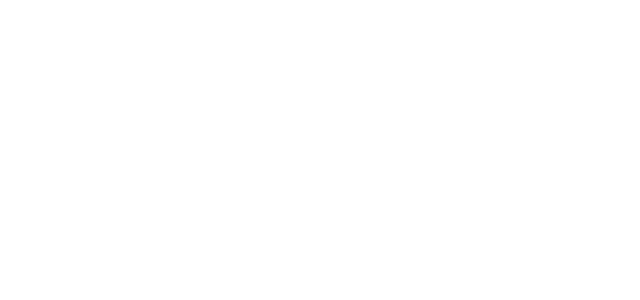
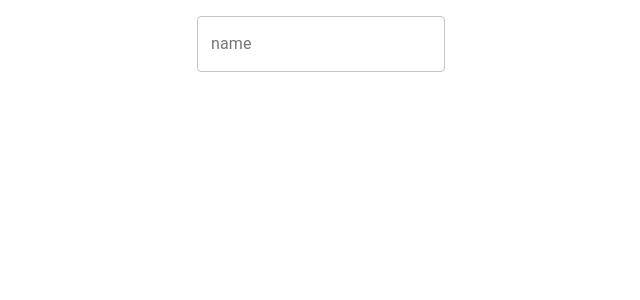
Before and after one commit to Tarun047/ZeMoSo-Assignments, a React (Create React App) app in the folder React-Practice/resumemaker/: page / in a window 1280 px wide. Shown: the top 300 px of the page, without its empty margins (167-807 px from the left). Built offline with nearby package versions, Linux system fonts and the light colour scheme.

Commit message:
Auto Commit by Script

```diff
--- a/React-Practice/resumemaker/src/App.js
+++ b/React-Practice/resumemaker/src/App.js
@@ -3,6 +3,7 @@
 import './App.css';
 import {makeStyles} from '@material-ui/core/styles'
 import {Box, Container, TextField} from '@material-ui/core'
+import BasicForm from './FormMaker/BasicFormMaker';
 const useStyles = makeStyles(
   theme=>(
     {
@@ -12,6 +13,7 @@
         width:'100%',
         display:'flex',
         flexWrap:'wrap',
+        textAlign:'center'
       }
     })
 )
@@ -20,7 +22,7 @@
 
   return (
         <Container maxWidth="sm" className={classes.root}>
-
+          <BasicForm fields={{name:"FirstName"}} />
         </Container>
   );
 }
--- a/React-Practice/resumemaker/src/FormMaker/BasicFormMaker.js
+++ b/React-Practice/resumemaker/src/FormMaker/BasicFormMaker.js
@@ -2,7 +2,7 @@
 import { TextField } from '@material-ui/core'
 export default function BasicForm(props)
 {
-    [state,setState] = useState({})
+    const [state,setState] = useState({})
     function handleChange(event)
     {
         setState({...state,[event.target.id]:event.target.value})
@@ -11,16 +11,17 @@
     return (
         <form>
            {
-               props.fields.map(
-                   fieldEntry=>
+              Object.entries(props.fields).map(
+                  ([key,value])=>
                     <TextField
-                        id={fieldEntry.name}
-                        name={filedEntry.name}
-                        value={`state.${fieldEntry.name}`}
+                        id={key}
+                        label={key}
+                        value={state[key]}
+                        onChange={handleChange}
                         margin="normal"
                         variant="outlined"
                     />
-               )
+              )
            }
         </form>
     )
```
